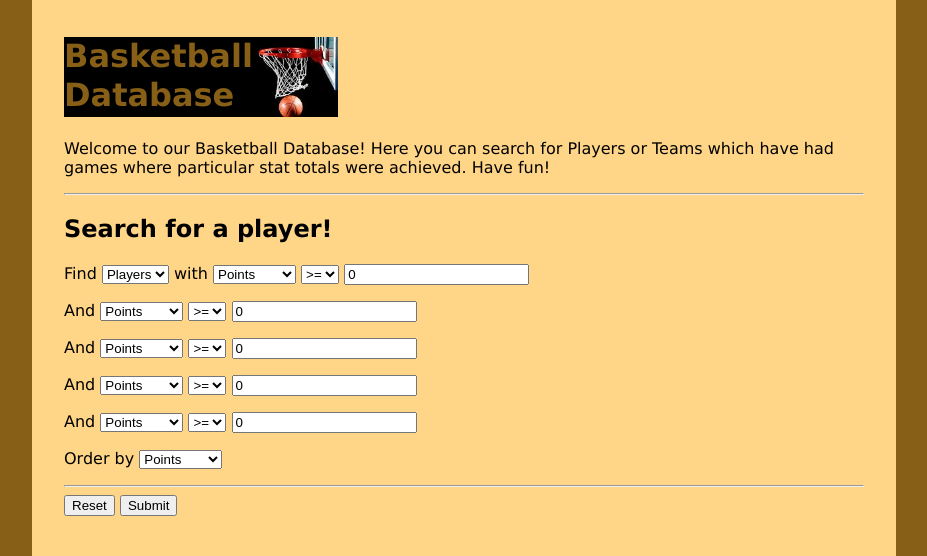
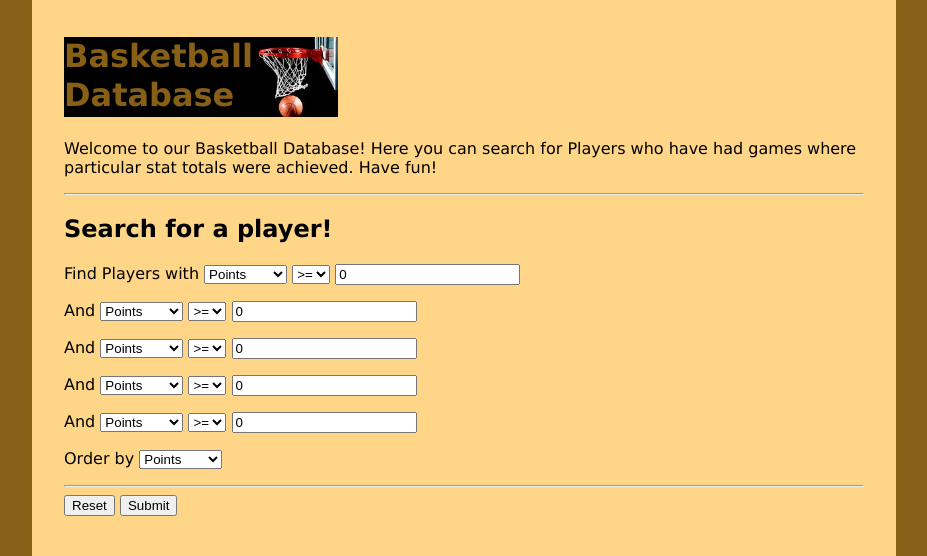
Before and after one commit to jrl47/databases-project, a Flask app: page / in a window 1280 px wide. Shown: the top 556 px of the page, without its empty margins (176-1103 px from the left). Run offline with Flask 2, Linux system fonts and the light colour scheme; some libraries are stand-ins or nearby versions.

Commit message:
a few minor changes

```diff
--- a/project-flask/forms.py
+++ b/project-flask/forms.py
@@ -7,7 +7,6 @@ class PlayerSearchFormFactory:
     def form():
         class F(FlaskForm):
             first_last = StringField(default="")
-            query_type = SelectField('Type', choices=[('players', 'Players'), ('teams', 'Teams')])
             attribute = SelectField('Attribute', choices=[('pts', 'Points'), ('ast', 'Assists'), ('reb', 'Rebounds'), ('blk', 'Blocks'), ('stl', 'Steals')])
             predicate = SelectField('Predicate', choices=[('greater', '>='), ('less', '<='), ('equal', '=')])
             value = IntegerField(default=0)
--- a/project-flask/models.py
+++ b/project-flask/models.py
@@ -52,6 +52,9 @@ class Game(db.Model):
     fg3a = db.Column('fg3a', db.Float())
     fg3m = db.Column('fg3m', db.Float())
     fg3_pct = db.Column('fg3_pct', db.Float())
+    fga = db.Column('fga', db.Float())
+    fgm = db.Column('fgm', db.Float())
+    fg_pct = db.Column('fg_pct', db.Float())
     fta = db.Column('fta', db.Float())
     ftm = db.Column('ftm', db.Float())
     ft_pct = db.Column('ft_pct', db.Float())
--- a/project-flask/templates/home.html
+++ b/project-flask/templates/home.html
@@ -6,7 +6,7 @@
 <form action="{{url_for('home')}}" method="POST">
   {{form.csrf_token}}
   <p>
-    Find {{form.query_type}}
+    Find Players
     with {{form.attribute}} {{form.predicate}} {{form.value}}
     {% if form.first_last.errors %}
     <ul>{% for error in form.first_last.errors %}<li>{{error}}</li>{% endfor %}</ul>
--- a/project-flask/templates/layout.html
+++ b/project-flask/templates/layout.html
@@ -10,7 +10,7 @@
   </head>
   <body>
     <h1><a href="/">Basketball <br>Database</a></h1>
-    <p>Welcome to our Basketball Database! Here you can search for Players or Teams which have had games where particular stat totals were achieved. Have fun!</p>
+    <p>Welcome to our Basketball Database! Here you can search for Players who have had games where particular stat totals were achieved. Have fun!</p>
     <hr/>
     <h2 id="heading">{% block heading %}{% endblock %}</h2>
     {% block content %}{% endblock %}
```
Also changed, not shown: 2 other files.
